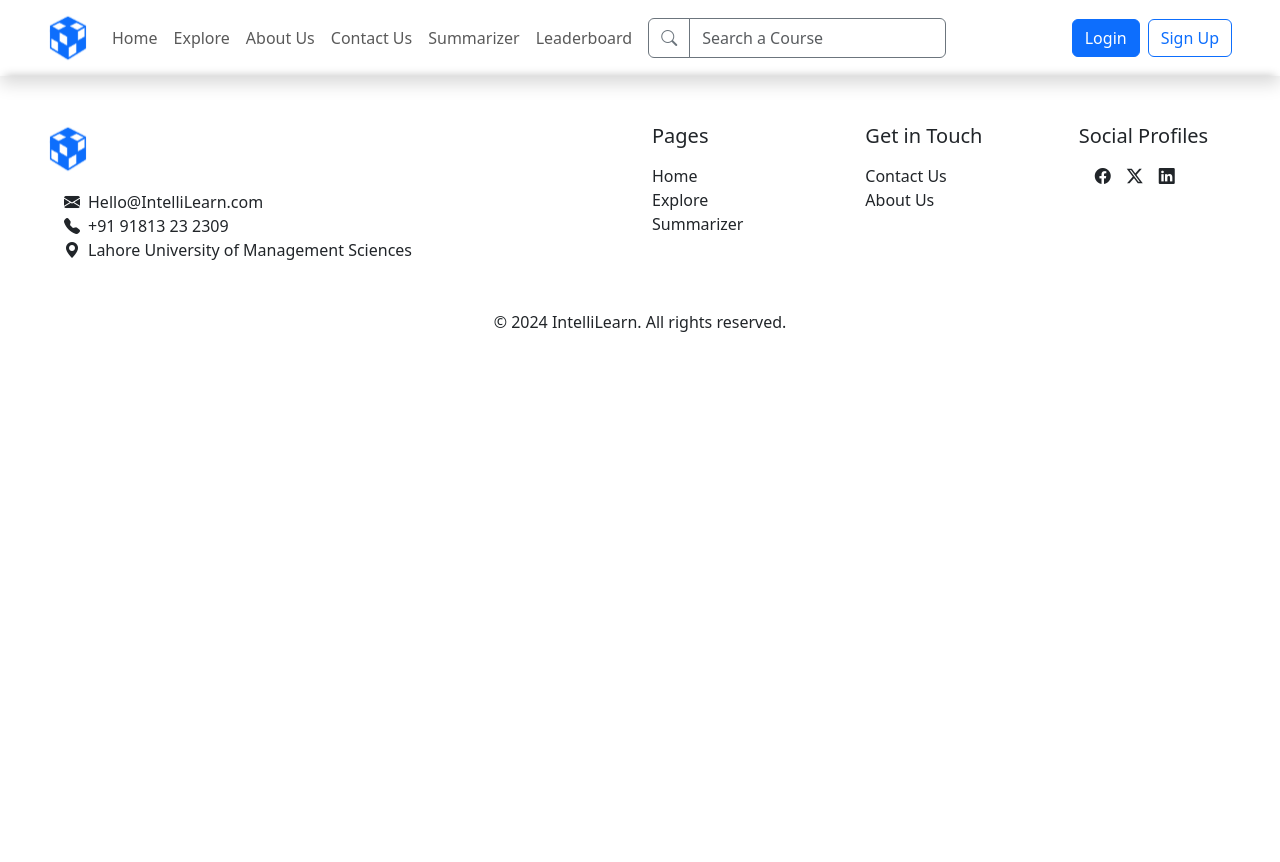
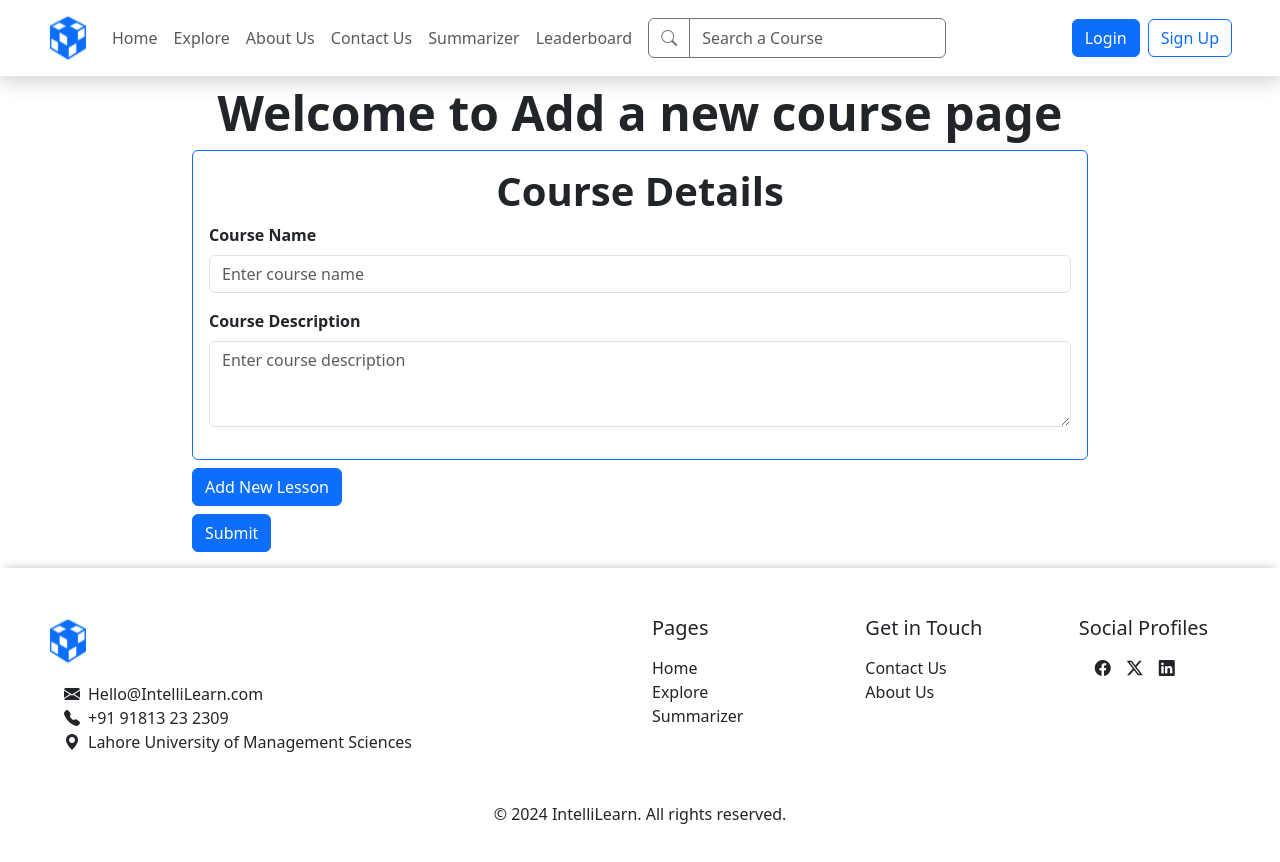
Before and after one commit to hasanhd555/GPT-EdTech, a React (Create React App) app in the folder Frontend/: page /add-course in a window 1280 px wide. Shown: the top 862 px of the page. Before the commit the page ends 800 px from the top, so only its background shows below. Built offline with nearby package versions, Linux system fonts and the light colour scheme.

Commit message:
Lesson forms done!

```diff
--- a/Frontend/src/App.tsx
+++ b/Frontend/src/App.tsx
@@ -15,6 +15,8 @@ import CourseOverviewPage from "./components/CourseOverviewPage";
 import QuizPage from "./components/Quiz/QuizPage";
 import CourseContentPage from "./pages/CourseContentPage";
 import LeaderBoard from "./components/LeaderBoard/LeaderBoard";
+import AddCourse from "./components/Courses/AddCourse";
+import EditCourse from "./components/Courses/EditCourse";
 
 function App() {
   return (
@@ -35,6 +37,8 @@ function App() {
         <Route path="/course-overview" element={<CourseOverviewPage/>}/>
         <Route path="/course-content" element={<CourseContentPage/>}/>
         <Route path="/leaderboard" element={<LeaderBoard />}></Route>
+        <Route path="/add-course" element={<AddCourse />}></Route>
+        <Route path="/edit-course" element={<EditCourse />}></Route>
       </Routes>
       <Footer />
     </>
--- a/Frontend/src/components/AdminDashboard/AdminDashboard.tsx
+++ b/Frontend/src/components/AdminDashboard/AdminDashboard.tsx
@@ -1,30 +1,33 @@
 import React, { useEffect, useState } from "react";
-import CourseCard from "../CourseCard/CourseCard";
-import StudentCard from "../StudentCard/StudentCard";
-import axios from "axios";
-import { Row, Col } from "react-bootstrap";
-import { useAppSelector } from "../../redux/hooks";
 import Button from "react-bootstrap/Button";
 import "./AdminDashboard.scss";
-import { NavigateFunction, useNavigate } from "react-router";
+import { useNavigate } from "react-router";
 import ExploreCourses from "../ExploreCourses/ExploreCourses";
 
 const AdminDashboard = () => {
-    const navigate: NavigateFunction = useNavigate();
+  const navigate = useNavigate();
+
+  const handleAddCourseClick = () => {
+    navigate('/add-course');
+  };
+
+  const handleEditCourseClick = () => {
+    navigate('/edit-course');
+  };
   return (
-    <div className="">
+    <div>
       <div>
         <h2 className="display-5 text-center fw-bold">
           Welcome to your Dashboard
         </h2>
       </div>
       <div className="d-flex justify-content-center mt-3 mb-3">
-        <Button className="width-5em mb-2 me-2" variant="primary" size="lg">
+        <Button onClick={handleAddCourseClick} className="width-5em mb-2 me-2" variant="primary" size="lg">
           Add a New Course
         </Button>
       </div>
       <div className="d-flex justify-content-center mt-3 mb-3">
-        <Button className="width-5em mb-2 me-2" variant="primary" size="lg">
+        <Button onClick={handleEditCourseClick} className="width-5em mb-2 me-2" variant="primary" size="lg">
           Edit a Course
         </Button>
       </div>
--- /dev/null
+++ b/Frontend/src/components/Courses/AddCourse.tsx
@@ -0,0 +1,143 @@
+import React, { useState, FormEvent } from "react";
+import Card from "react-bootstrap/Card";
+
+interface Lesson {
+  title: string;
+  content: string;
+}
+
+const AddCourse: React.FC = () => {
+  const [lessons, setLessons] = useState<Lesson[]>([]);
+
+  const addLesson = () => {
+    setLessons((lessons) => [...lessons, { title: "", content: "" }]);
+  };
+
+  const handleLessonChange = (
+    event: React.ChangeEvent<HTMLInputElement | HTMLTextAreaElement>,
+    index: number
+  ) => {
+    const { name, value } = event.target;
+    setLessons((lessons) =>
+      lessons.map((lesson, i) =>
+        i === index ? { ...lesson, [name]: value } : lesson
+      )
+    );
+  };
+
+  const handleSubmit = (event: React.FormEvent<HTMLFormElement>) => {
+    event.preventDefault();
+    // Process submission here
+    console.log("Course and lessons submitted: ", lessons);
+  };
+
+  return (
+    <div className="mt-2 mb-3">
+      <div>
+        <h2 className="display-5 text-center fw-bold">
+          Welcome to Add a new course page
+        </h2>
+      </div>
+      <div style={{ width: "70%" }} className="mx-auto">
+        <form onSubmit={handleSubmit}>
+          <Card border="primary" className="mt-2 mb-2">
+            <Card.Body>
+              <Card.Title className="display-6 text-center fw-bold">
+                Course Details
+              </Card.Title>
+
+              {/* Add Course name and description form here */}
+              <div className="mb-3">
+                <label htmlFor="courseName" className="form-label fw-bold">
+                  Course Name
+                </label>
+                <input
+                  type="text"
+                  className="form-control"
+                  id="courseName"
+                  placeholder="Enter course name"
+                />
+              </div>
+              <div className="mb-3">
+                <label
+                  htmlFor="courseDescription"
+                  className="form-label fw-bold"
+                >
+                  Course Description
+                </label>
+                <textarea
+                  className="form-control"
+                  id="courseDescription"
+                  rows={3}
+                  placeholder="Enter course description"
+                ></textarea>
+              </div>
+            </Card.Body>
+          </Card>
+
+          {/* Lesson forms */}
+          {lessons.map((lesson, index) => (
+            <div
+              key={index}
+              className="mt-2 mb-2 border border-primary border-1 rounded p-2"
+            >
+              <Card.Title className="display-6 text-center fw-bold">
+                Lesson {index + 1} Details
+              </Card.Title>
+              <div className="mb-3">
+                <label
+                  htmlFor={`lessonTitle-${index}`}
+                  className="form-label fw-bold"
+                >
+                  Lesson Title
+                </label>
+                <input
+                  type="text"
+                  className="form-control"
+                  name="title"
+                  placeholder="Enter lesson title"
+                  value={lesson.title}
+                  onChange={(e) => handleLessonChange(e, index)}
+                />
+              </div>
+              <div className="mb-3">
+                <label
+                  htmlFor={`lessonContent-${index}`}
+                  className="form-label fw-bold"
+                >
+                  Content
+                </label>
+                <textarea
+                  className="form-control"
+                  name="content"
+                  rows={3}
+                  placeholder="Enter lesson content"
+                  value={lesson.content}
+                  onChange={(e) => handleLessonChange(e, index)}
+                ></textarea>
+              </div>
+            </div>
+          ))}
+          <div>
+            {/* Add another lesson form  */}
+            <button
+              type="button"
+              className="btn btn-primary mx-auto"
+              onClick={addLesson}
+            >
+              Add New Lesson
+            </button>
+          </div>
+
+          <div>
+            <button type="submit" className="btn btn-primary mx-auto mt-2">
+              Submit
+            </button>
+          </div>
+        </form>
+      </div>
+    </div>
+  );
+};
+
+export default AddCourse;
--- /dev/null
+++ b/Frontend/src/components/Courses/EditCourse.tsx
@@ -0,0 +1,18 @@
+import React, { useState, FormEvent } from 'react';
+
+
+const EditCourse: React.FC = () => {
+
+
+  return (
+    <>
+        <div>
+        <h2 className="display-5 text-center fw-bold">
+          You can make changes to XYZ Course here
+        </h2>
+      </div>
+    </>
+  );
+};
+
+export default EditCourse;
```
